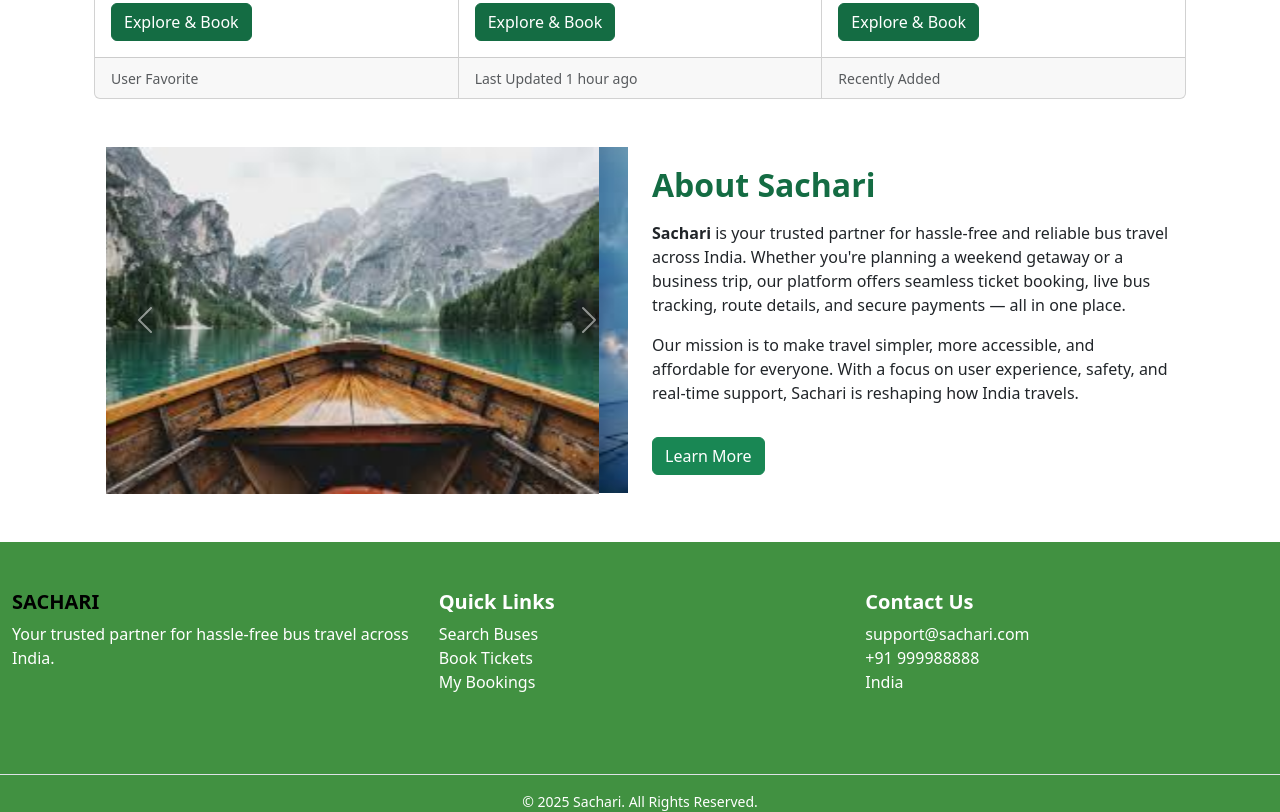
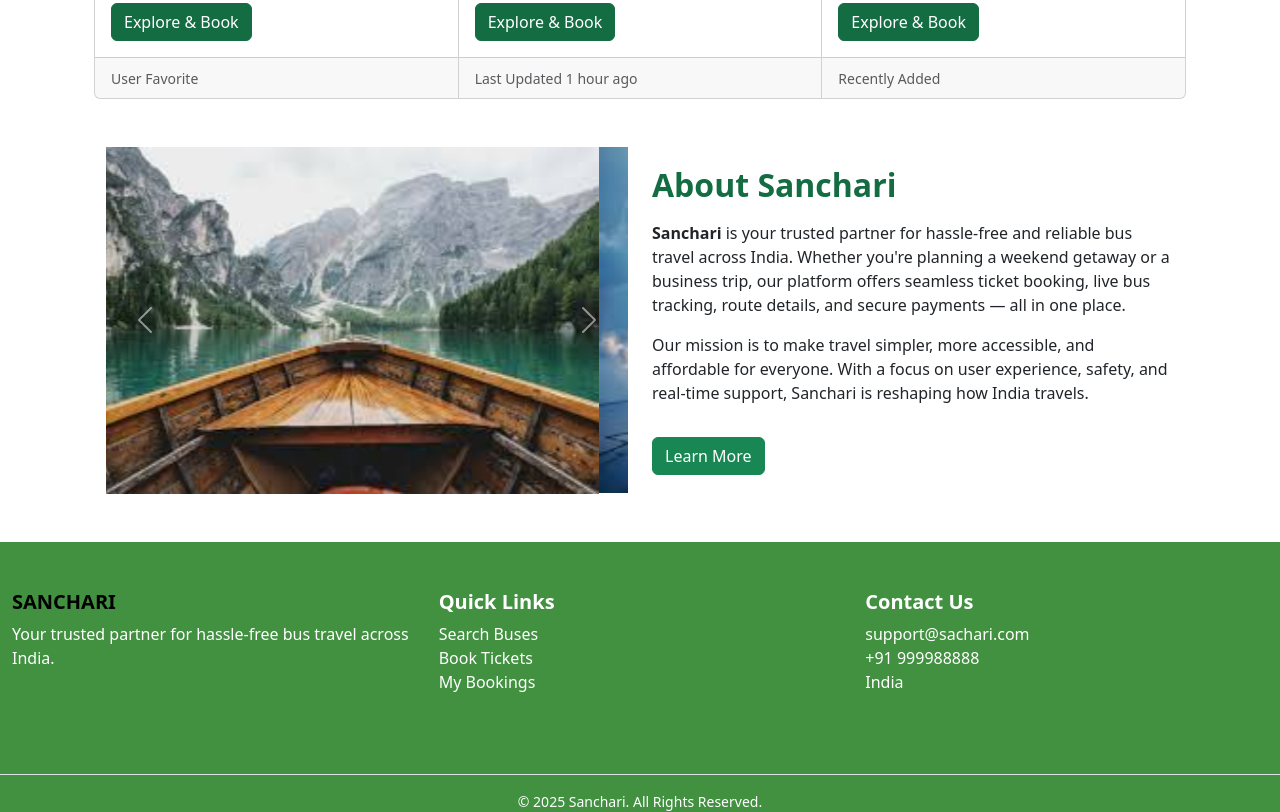
Before and after one commit to Aparna-981/website-sachari-homepage-, a plain HTML site: page index.html in a window 1280 px wide. Shown: the part 1734-2546 px from the top of the page. Drawn offline with nearby package versions, Linux system fonts and the light colour scheme.

Commit message:
Update index.html

```diff
--- a/index.html
+++ b/index.html
@@ -6,7 +6,7 @@
   <meta name="description" content="Book buses across India easily with Sachari your trusted travel partner.">
 
   <meta name="viewport" content="width=device-width, initial-scale=1.0">
-  <title>Sachari</title>
+  <title>Sanchari</title>
   <link href="https://cdn.jsdelivr.net/npm/bootstrap@5.3.0-alpha2/dist/css/bootstrap.min.css" rel="stylesheet"
     integrity="sha384-aFq/bzH65dt+w6FI2ooMVUpc+21e0SRygnTpmBvdBgSdnuTN7QbdgL+OapgHtvPp" crossorigin="anonymous">
     <link href="style.css" rel="stylesheet">
@@ -17,7 +17,7 @@
   <nav class="navbar navbar-expand-lg bg-light">
     <div class="container-fluid ">
      <a class="navbar-brand fw-bold text-primary" href="#">
-  <span class="text-dark fst-italic">S</span>ACHARI
+  <span class="text-dark fst-italic">S</span>ANCHARI
 </a>
 
       <button class="navbar-toggler" type="button" data-bs-toggle="collapse" data-bs-target="#navbarNavDropdown"
@@ -77,7 +77,7 @@
   <div class="position-relative text-white">
   <img src="images/travel.jpg" class="img-fluid w-100" alt="Travel Banner" style="height: 400px;">
   <div class="position-absolute top-50 start-50 translate-middle text-center px-3" style="color: rgb(21, 100, 21);">
-    <h1 class="fw-bold">Welcome to Sachari</h1>
+    <h1 class="fw-bold">Welcome to Sanchari</h1>
     <p>Book your journey with ease and comfort.</p>
     <a href="#" class="btn btn-primary">Search Buses</a>
   </div>
@@ -237,12 +237,12 @@
     </div>
     <div class="col-md-6 d-flex align-items-center">
       <div>
-        <h2 class="fw-bold text-primary">About Sachari</h2>
+        <h2 class="fw-bold text-primary">About Sanchari</h2>
         <p class="mt-3">
-          <strong>Sachari</strong> is your trusted partner for hassle-free and reliable bus travel across India. Whether you're planning a weekend getaway or a business trip, our platform offers seamless ticket booking, live bus tracking, route details, and secure payments — all in one place.
+          <strong>Sanchari</strong> is your trusted partner for hassle-free and reliable bus travel across India. Whether you're planning a weekend getaway or a business trip, our platform offers seamless ticket booking, live bus tracking, route details, and secure payments — all in one place.
         </p>
         <p>
-          Our mission is to make travel simpler, more accessible, and affordable for everyone. With a focus on user experience, safety, and real-time support, Sachari is reshaping how India travels.
+          Our mission is to make travel simpler, more accessible, and affordable for everyone. With a focus on user experience, safety, and real-time support, Sanchari is reshaping how India travels.
         </p>
         <a href="#" class="btn btn-success mt-3">Learn More</a>
       </div>
@@ -256,7 +256,7 @@
   <div class="py-5 px-0">
     <div class="row text-center text-md-start mx-0">
       <div class="col-md-4 mb-3">
-        <h5 class="fw-bold " style="color: black;">SACHARI</h5>
+        <h5 class="fw-bold " style="color: black;">SANCHARI</h5>
         <p>Your trusted partner for hassle-free bus travel across India.</p>
       </div>
       <div class="col-md-4 mb-3">
@@ -274,7 +274,7 @@
     </div>
   </div>
   <div class="text-center border-top pt-3">
-      <p class="mb-0 small">&copy; 2025 Sachari. All Rights Reserved.</p>
+      <p class="mb-0 small">&copy; 2025 Sanchari. All Rights Reserved.</p>
     </div>
 </footer>
 
```
